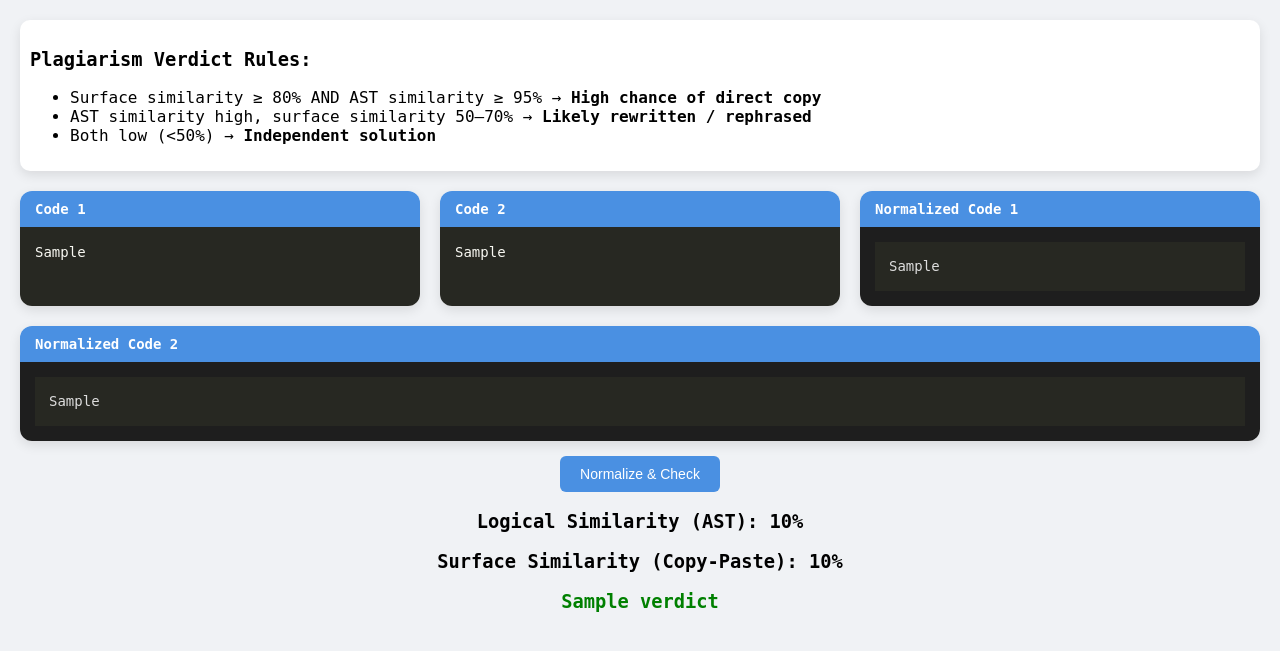
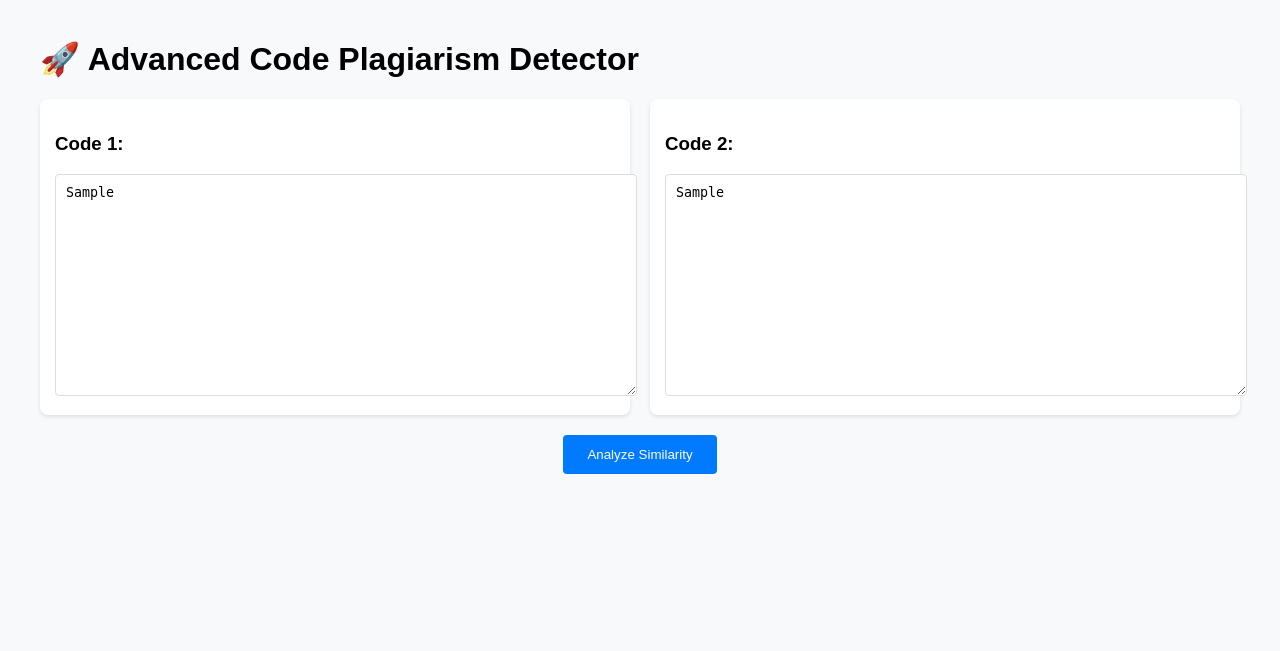
Before and after one commit to sarishtshreshth0/Plag, a Flask app: template templates/index.html in a window 1280 px wide. Shown: the top 651 px of the page. Run offline with Flask 3, Linux system fonts and the light colour scheme; the template is opened without the code that fills it: most values are stand-ins (such as "Sample title", 1, 10 or a date in 2020); some libraries are stand-ins or nearby versions.

Commit message:
Update index.html

```diff
--- a/templates/index.html
+++ b/templates/index.html
@@ -1,74 +1,78 @@
 <!DOCTYPE html>
-<html lang="en">
+<html>
 <head>
-  <meta charset="UTF-8">
-  <meta name="viewport" content="width=device-width, initial-scale=1.0">
-  <title>Plagiarism Checker</title>
-  <link rel="stylesheet" href="https://cdnjs.cloudflare.com/ajax/libs/highlight.js/11.9.0/styles/monokai.min.css">
+    <title>Advanced Code Plagiarism Detector</title>
     <style>
-    body { margin:0; padding:20px; font-family:"Fira Code", monospace; background:#f0f2f5; }
-    .container { display:flex; flex-wrap:wrap; gap:20px; }
-    .panel { flex:1; min-width:300px; display:flex; flex-direction:column; background:#fff; border-radius:12px; box-shadow:0 4px 12px rgba(0,0,0,0.1); overflow:hidden; }
-    .panel-header { background:#4a90e2; color:#fff; padding:10px 15px; font-weight:bold; font-size:14px; }
-    textarea { flex:1; margin:0; padding:15px; border:none; outline:none; font-size:14px; line-height:1.5; resize:none; background:#272822; color:#f8f8f2; overflow-y:auto; }
-    pre { flex:1; margin:0; padding:15px; background:#1e1e1e; color:#f8f8f2; overflow-y:auto; font-size:14px; line-height:1.5; }
-    code { font-family:"Fira Code", monospace; font-size:14px; }
-    .actions { text-align:center; margin:15px 0; }
-    button { background:#4a90e2; border:none; color:#fff; padding:10px 20px; font-size:14px; border-radius:6px; cursor:pointer; }
-    button:hover { background:#357abd; }
-    .high { color:red; font-weight:bold; }
-    .medium { color:orange; font-weight:bold; }
-    .low { color:green; font-weight:bold; }
-    .rules { background:#fff; padding:10px; border-radius:10px; margin-bottom:20px; box-shadow:0 4px 12px rgba(0,0,0,0.1); }
+        body { font-family: Arial, sans-serif; margin: 40px; background: #f8f9fa; }
+        .container { display: flex; gap: 20px; margin-bottom: 20px; }
+        .code-area { flex: 1; background: white; padding: 15px; border-radius: 8px; box-shadow: 0 2px 4px rgba(0,0,0,0.1); }
+        textarea { width: 100%; height: 200px; padding: 10px; border: 1px solid #ddd; border-radius: 4px; }
+        .results { background: white; padding: 20px; border-radius: 8px; box-shadow: 0 2px 4px rgba(0,0,0,0.1); }
+        .score-card { display: flex; gap: 15px; margin: 15px 0; flex-wrap: wrap; }
+        .score-item { flex: 1; min-width: 150px; text-align: center; padding: 15px; border-radius: 8px; background: #e9ecef; }
+        .high-risk { background: #ffcccc; }
+        .medium-risk { background: #fff3cd; }
+        .low-risk { background: #d4edda; }
+        .final-score { font-size: 24px; font-weight: bold; padding: 20px; text-align: center; margin: 20px 0; }
+        pre { background: #f8f9fa; padding: 15px; border-radius: 4px; overflow-x: auto; }
+        .analysis { background: #e9ecef; padding: 15px; border-radius: 8px; margin: 15px 0; }
+        .analysis h4 { margin-top: 0; }
     </style>
 </head>
 <body>
-  <div class="rules">
-    <h3>Plagiarism Verdict Rules:</h3>
-    <ul>
-      <li>Surface similarity ≥ 80% AND AST similarity ≥ 95% → <b>High chance of direct copy</b></li>
-      <li>AST similarity high, surface similarity 50–70% → <b>Likely rewritten / rephrased</b></li>
-      <li>Both low (<50%) → <b>Independent solution</b></li>
-    </ul>
-  </div>
-
+    <h1>🚀 Advanced Code Plagiarism Detector</h1>
     <form method="POST">
         <div class="container">
-      <div class="panel">
-        <div class="panel-header">Code 1</div>
-        <textarea name="code1">{{ code1 }}</textarea>
+            <div class="code-area">
+                <h3>Code 1:</h3>
+                <textarea name="code1" placeholder="Paste first code here...">{{ code1 }}</textarea>
             </div>
-      <div class="panel">
-        <div class="panel-header">Code 2</div>
-        <textarea name="code2">{{ code2 }}</textarea>
-      </div>
-      <div class="panel">
-        <div class="panel-header">Normalized Code 1</div>
-        <pre><code class="language-python">{{ normalized1 }}</code></pre>
-      </div>
-      <div class="panel">
-        <div class="panel-header">Normalized Code 2</div>
-        <pre><code class="language-python">{{ normalized2 }}</code></pre>
+            <div class="code-area">
+                <h3>Code 2:</h3>
+                <textarea name="code2" placeholder="Paste second code here...">{{ code2 }}</textarea>
             </div>
         </div>
-
-    <div class="actions">
-      <button type="submit">Normalize & Check</button>
-      {% if similarity_score is not none %}
-        <h3>Logical Similarity (AST): {{ similarity_score }}%</h3>
-        <h3>Surface Similarity (Copy-Paste): {{ surface_score }}%</h3>
-        {% if verdict == "High chance of direct copy-paste" %}
-          <h3 class="high">{{ verdict }}</h3>
-        {% elif verdict == "Likely rephrased / rewritten" %}
-          <h3 class="medium">{{ verdict }}</h3>
-        {% else %}
-          <h3 class="low">{{ verdict }}</h3>
-        {% endif %}
-      {% endif %}
+        <div style="text-align: center;">
+            <input type="submit" value="Analyze Similarity" style="padding: 12px 24px; background: #007bff; color: white; border: none; border-radius: 4px; cursor: pointer;">
         </div>
     </form>
 
-  <script src="https://cdnjs.cloudflare.com/ajax/libs/highlight.js/11.9.0/highlight.min.js"></script>
-  <script>hljs.highlightAll();</script>
+    {% if similarity_scores %}
+    <div class="results">
+        <h2>📊 Analysis Results</h2>
+
+        <div class="final-score {{ 'high-risk' if similarity_scores.combined_similarity >= 0.7 else 'medium-risk' if similarity_scores.combined_similarity >= 0.5 else 'low-risk' }}">
+            Overall Similarity: {{ "%.1f"|format(similarity_scores.combined_percentage) }}%
+        </div>
+
+        <div class="score-card">
+            <div class="score-item">AST Similarity: {{ "%.1f"|format(similarity_scores.ast_similarity) }}%</div>
+            <div class="score-item">Surface Similarity: {{ "%.1f"|format(similarity_scores.surface_similarity) }}%</div>
+            <div class="score-item">CFG Similarity: {{ "%.1f"|format(similarity_scores.cfg_similarity) }}%</div>
+            <div class="score-item">Semantic Similarity: {{ "%.1f"|format(similarity_scores.semantic_similarity) }}%</div>
+            <div class="score-item">Chunk Similarity: {{ "%.1f"|format(similarity_scores.chunk_similarity) }}%</div>
+        </div>
+
+        <h3>🎯 Verdict: {{ verdict }}</h3>
+
+        {% if detailed_analysis %}
+        <div class="analysis">
+            <h4>📝 Detailed Analysis:</h4>
+            <p>{{ detailed_analysis }}</p>
+        </div>
+        {% endif %}
+
+        <div class="container">
+            <div class="code-area">
+                <h3>Normalized Code 1:</h3>
+                <pre>{{ normalized1 }}</pre>
+            </div>
+            <div class="code-area">
+                <h3>Normalized Code 2:</h3>
+                <pre>{{ normalized2 }}</pre>
+            </div>
+        </div>
+    </div>
+    {% endif %}
 </body>
 </html>
```
Lines whose indentation alone changed are shown as unchanged.
